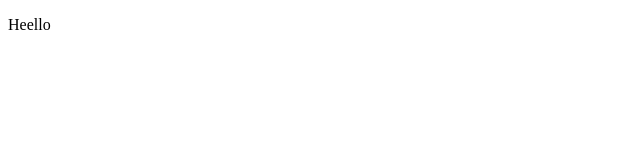
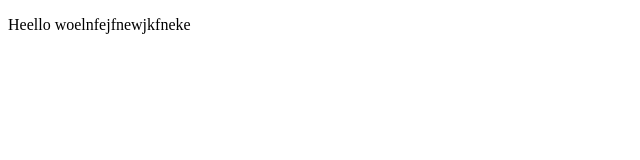
Before and after one commit to outboxafrica/edu-prep4-week1-algebrats, a plain HTML site: page index.htm in a window 1280 px wide. Shown: the whole page, without its empty margins (0-640 px from the left). Drawn offline with Linux system fonts and the light colour scheme.

Commit message:
second comm

```diff
--- a/index.htm
+++ b/index.htm
@@ -7,6 +7,6 @@
     <title>Document</title>
 </head>
 <body>
-    <p>Heello</p>
+    <p>Heello woelnfejfnewjkfneke</p>
 </body>
 </html>
```
